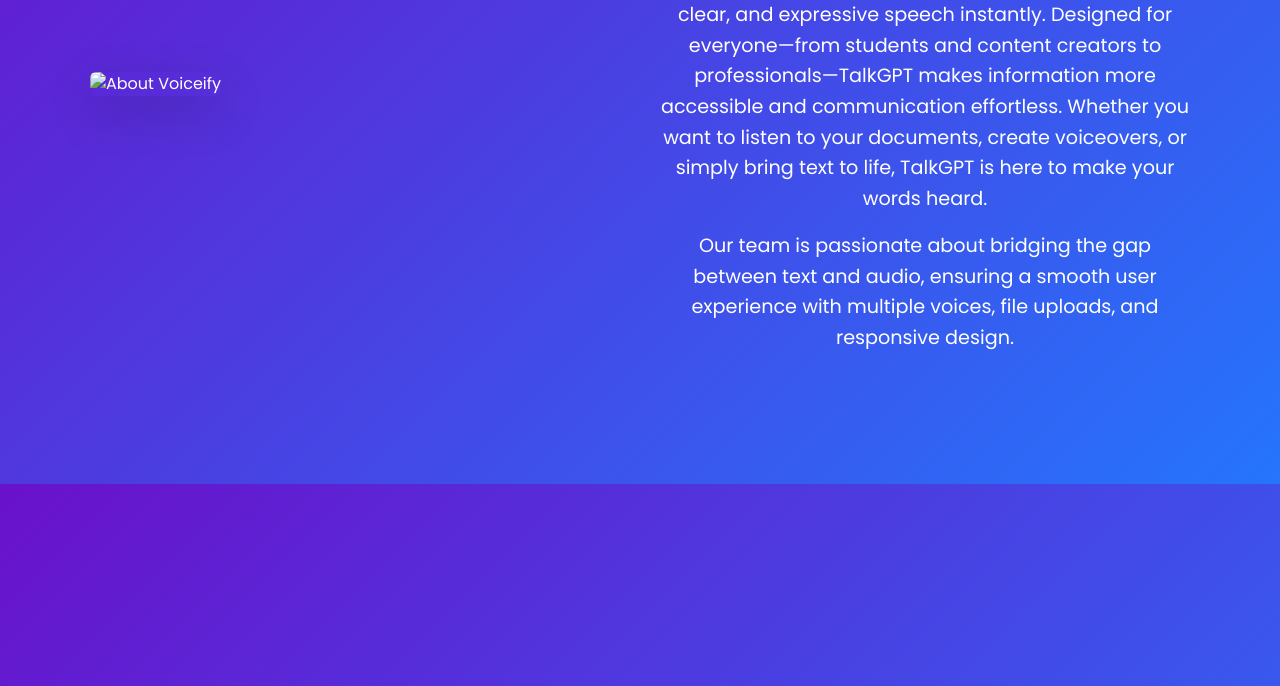
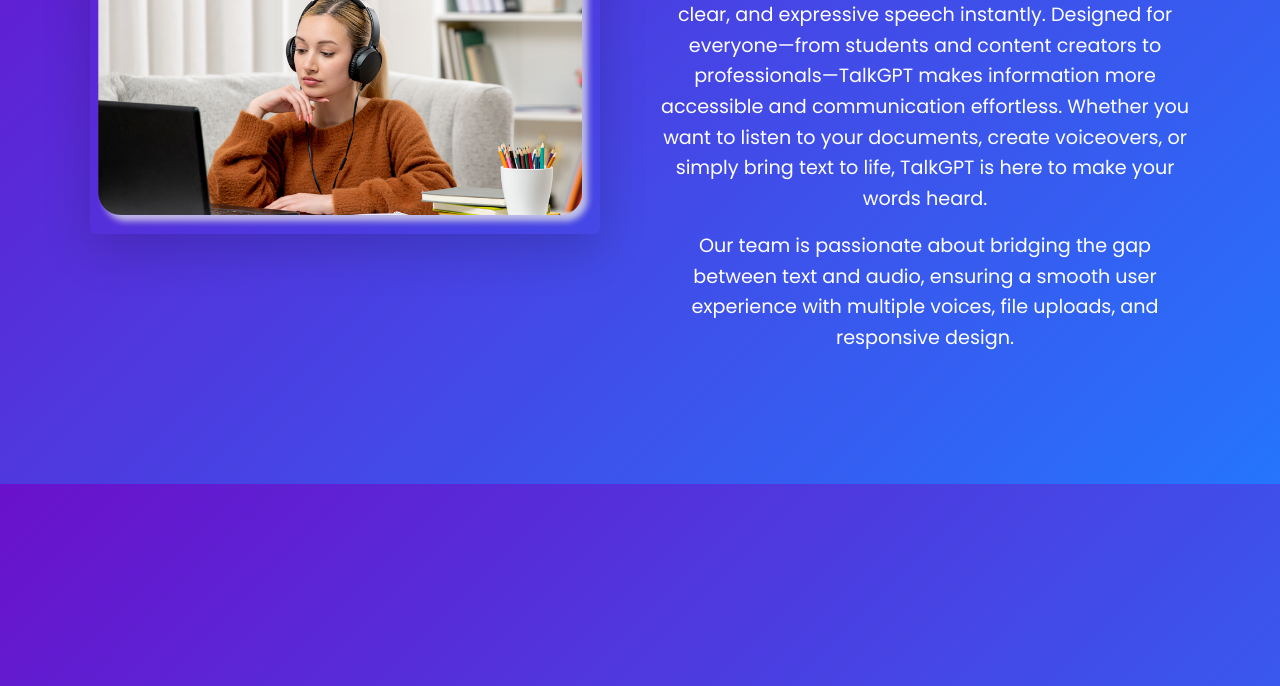
Before and after one commit to bhaveshkirtankar/Text-to-speech-converter, a plain HTML site: page index.html in a window 1280 px wide. Shown: the part 1116-1802 px from the top of the page. Drawn offline with nearby package versions, Linux system fonts and the light colour scheme.

Commit message:
HTML file updated

```diff
--- a/index.html
+++ b/index.html
@@ -108,7 +108,7 @@
       <div class="row align-items-center">
 
         <div class="col-md-6 text-center text-md-start mb-4 mb-md-0">
-          <img src="images/about us.png" alt="About Voiceify" class="img-fluid rounded shadow-lg">
+          <img src="about us.png" alt="About Voiceify" class="img-fluid rounded shadow-lg">
         </div>
 
         <div class="col-md-6">
```
